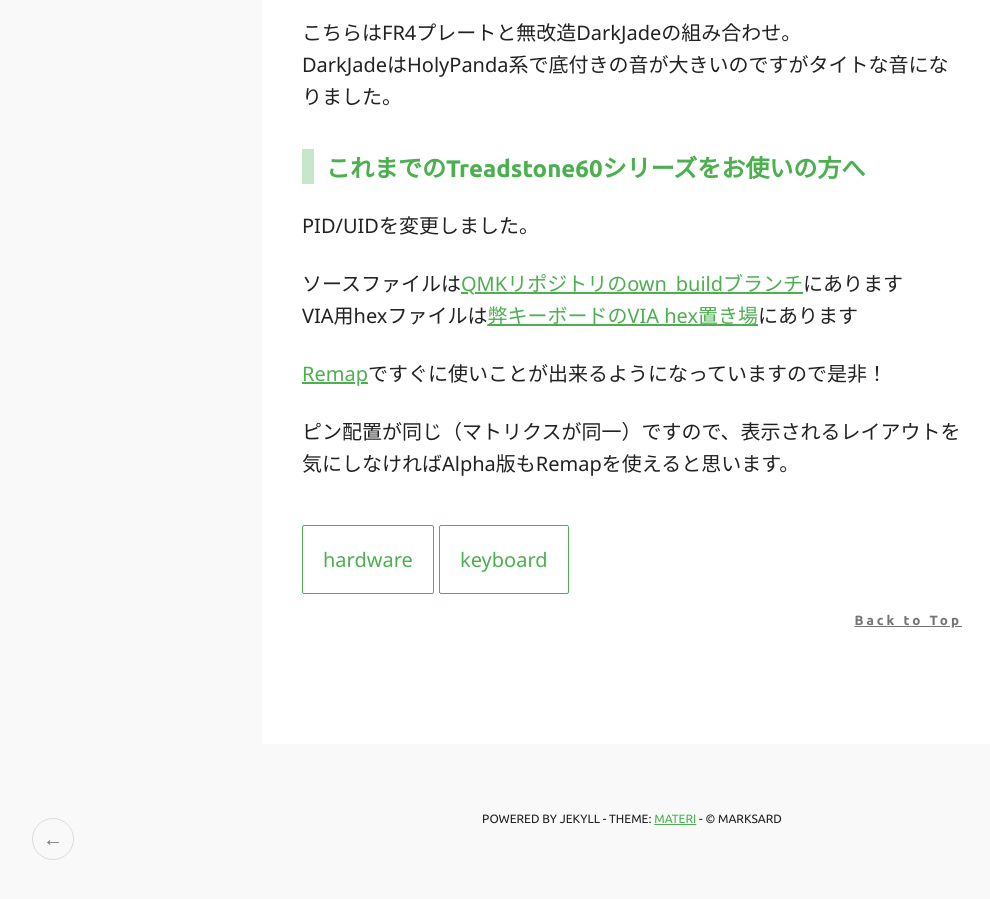
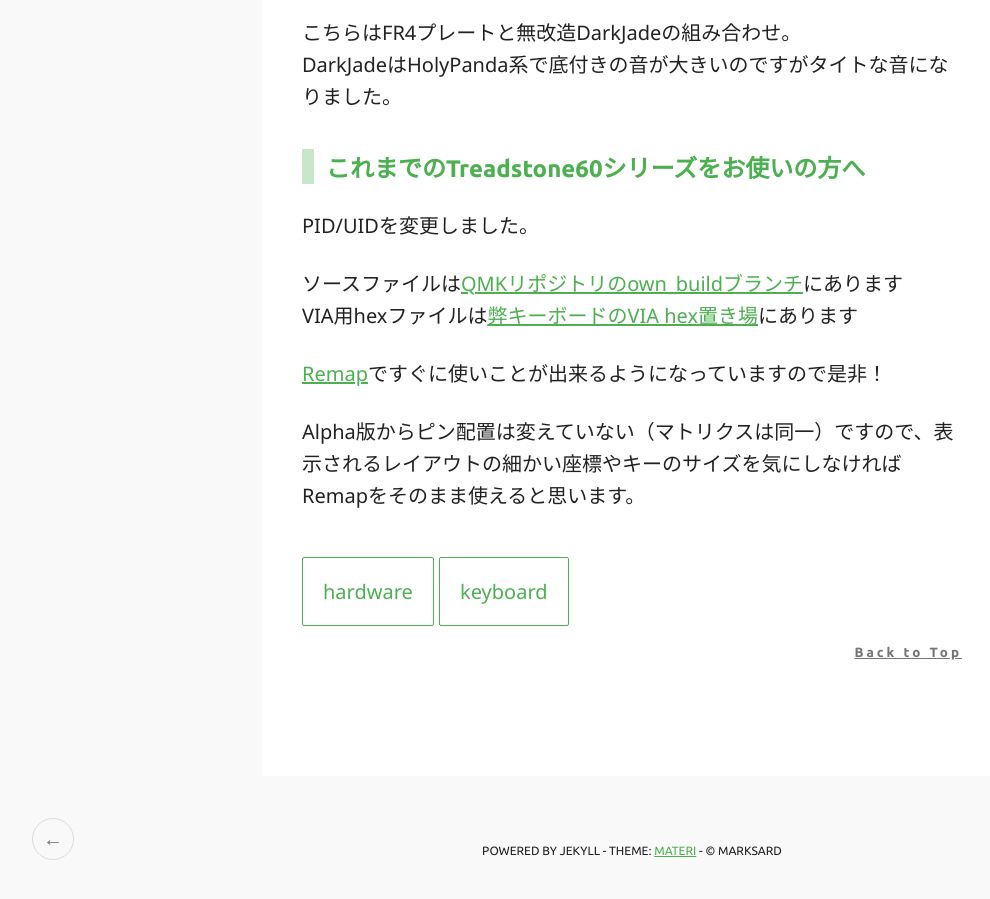
Before and after one commit to marksard/marksard.github.io, a Jekyll site: the page built from _posts/2021-04-26-treadstone60delta.markdown, in a window 1280 px wide and 900 px high, scrolled down 6096 px. Shown: the whole window, without its empty margins (8-998 px from the left). Built offline with Jekyll 4.4.1, drawn with Linux system fonts in a browser that asks for light colours; some web fonts are replaced; before the commit the page ends 6964 px from its top, so only the background shows below that.

Commit message:
[update]

```diff
--- a/_posts/2021-04-26-treadstone60delta.markdown
+++ b/_posts/2021-04-26-treadstone60delta.markdown
@@ -115,4 +115,4 @@
 
 [Remap](https://remap-keys.app/)ですぐに使いことが出来るようになっていますので是非！
 
-ピン配置が同じ（マトリクスが同一）ですので、表示されるレイアウトを気にしなければAlpha版もRemapを使えると思います。
+Alpha版からピン配置は変えていない（マトリクスは同一）ですので、表示されるレイアウトの細かい座標やキーのサイズを気にしなければRemapをそのまま使えると思います。
```
